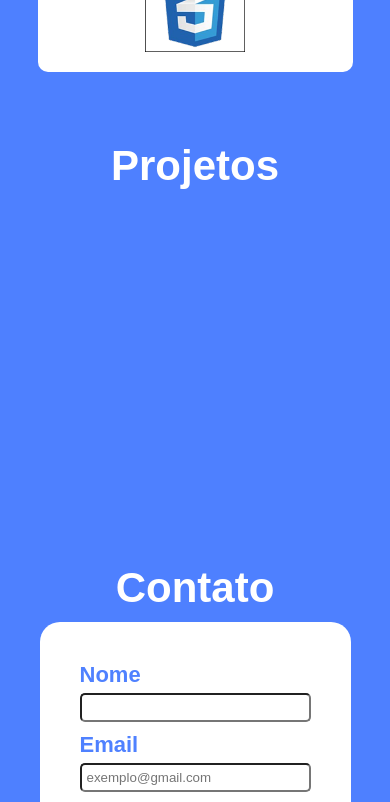
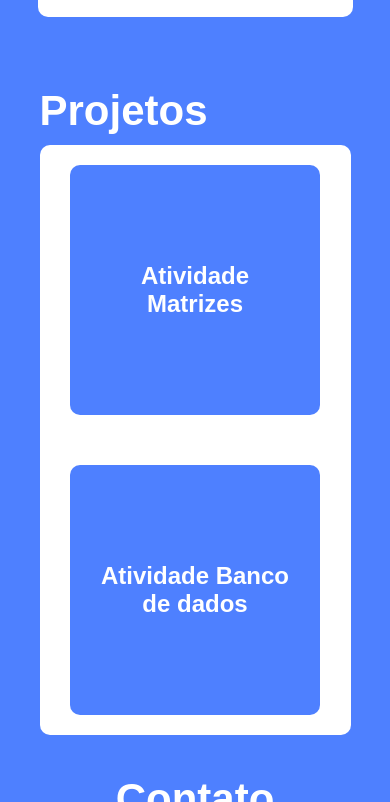
Before and after one commit to aureo-dev/Portifolio, a plain HTML site: page index.html in a window 390 px wide. Shown: the part 3343-4145 px from the top of the page. Drawn offline with Linux system fonts and the light colour scheme; a web font is replaced by a local one.

Commit message:
Add files via upload

```diff
--- a/css/landingPage/projetos.css
+++ b/css/landingPage/projetos.css
@@ -4,6 +4,7 @@
 
 .projetos-content {
   display: flex;
+  flex-direction: column;
   width: 60%;
   padding: 20px;
 }
@@ -11,6 +12,66 @@
 .projetos-content h1 {
   font-size: 42px;
   color: var(--cor-1);
+  margin-bottom: 10px;
+}
+
+.projetos-content ul {
+  background: var(--cor-1);
+  height: 650px;
+  padding: 20px;
+  border-radius: 10px;
+  display: flex;
+  justify-content: center;
+  align-items: start;
+  gap: 50px;
+  list-style: none;
+}
+
+.projetos-content ul li {
+  background: var(--cor-p1);
+  width: 250px;
+  height: 250px;
+  border-radius: 10px;
+  overflow: hidden;
+  position: relative;
+  padding: 20px;
+}
+
+.projetos-content ul li a {
+  color: inherit;
+  text-decoration: none;
+  display: block;
+  width: 100%;
+  height: 100%;
+  position: relative;
+  display: flex;
+  justify-content: center;
+  align-items: center;
+}
+
+.projetos-content ul li a h2 {
+  text-align: center;
+}
+
+.projetos-content ul li .descricao-projetos {
+  position: absolute;
+  bottom: -100%;
+  left: 0;
+  width: 100%;
+  height: 100%;
+  background: var(--cor-p1);
+  display: flex;
+  flex-direction: column;
+  align-items: center;
+  justify-content: center;
+  border-radius: 10px;
+  transition: 0.4s;
+  opacity: 0;
+}
+
+.projetos-content ul li:hover .descricao-projetos {
+  bottom: 0;
+  opacity: 1;
 }
 
 @media (max-width: 900px) {
@@ -22,4 +83,13 @@
     width: 90%;
     justify-content: center;
   }
+  .projetos-content ul {
+    height: auto;
+  }
 }
+
+@media (max-width: 500px){
+  .projetos-content ul {
+    flex-wrap: wrap;
+  }
+}
--- a/index.html
+++ b/index.html
@@ -73,8 +73,8 @@
       <h1>Minhas redes</h1>
       <ul class="redes-direita cor-1">
         <li><a href="">
-         <img src="img/redes/gitHub.png" alt="">
-           <a href="https://github.com/aureo-dev"> <h2>Github</h2> </a>
+            <img src="img/redes/gitHub.png" alt="">
+            <h2>Github</h2>
           </a>
         </li>
         <li>
@@ -107,7 +107,28 @@
   </article>
   <article class="projetos-bg" id="projetos">
     <div class="projetos-content container">
-      <h1>Projetos</h1>
+      <h1 class="cor-1">Projetos</h1>
+      <ul class="cor-1">
+        <li>
+          <a href="" download>
+            <h2>Atividade Matrizes</h2>
+            <div class="descricao-projetos">
+              <h2>Linguagem utilizada C#</h2>
+              <span>form.cs</span>
+            </div>
+          </a>
+        </li>
+        <li>
+          <a href="" download>
+            <h2>Atividade Banco de dados</h2>
+            <div class="descricao-projetos">
+              <h2>Linguagem utilizada
+                mySql</h2>
+              <span>Script.sql</span>
+            </div>
+          </a>
+        </li>
+      </ul>
   </article>
 
   <article class="formulario-bg" id="contato">
```
